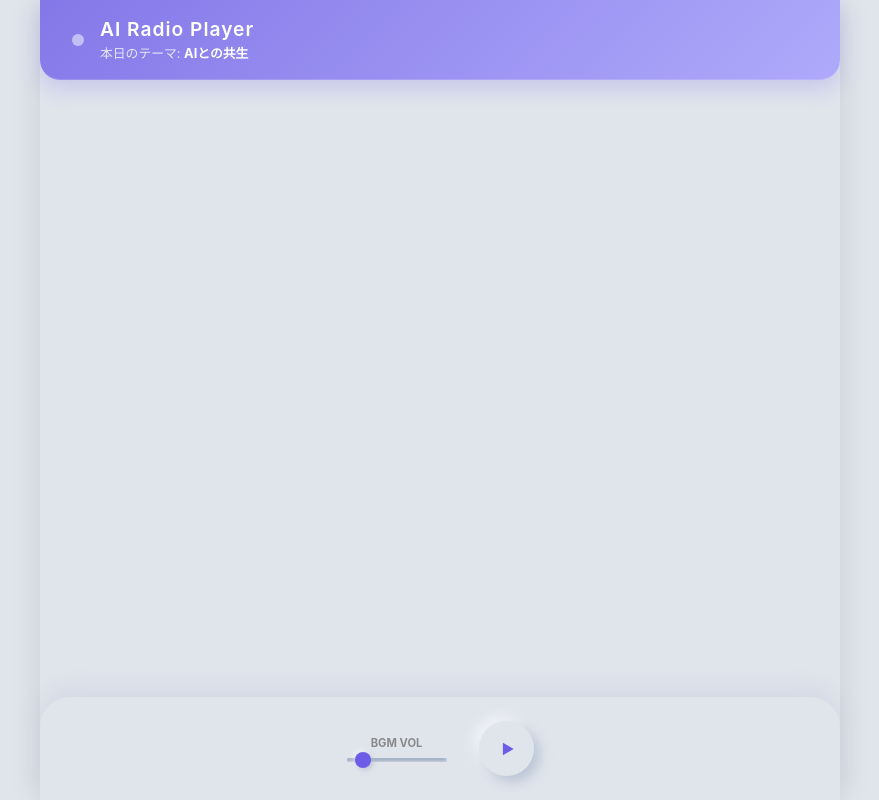
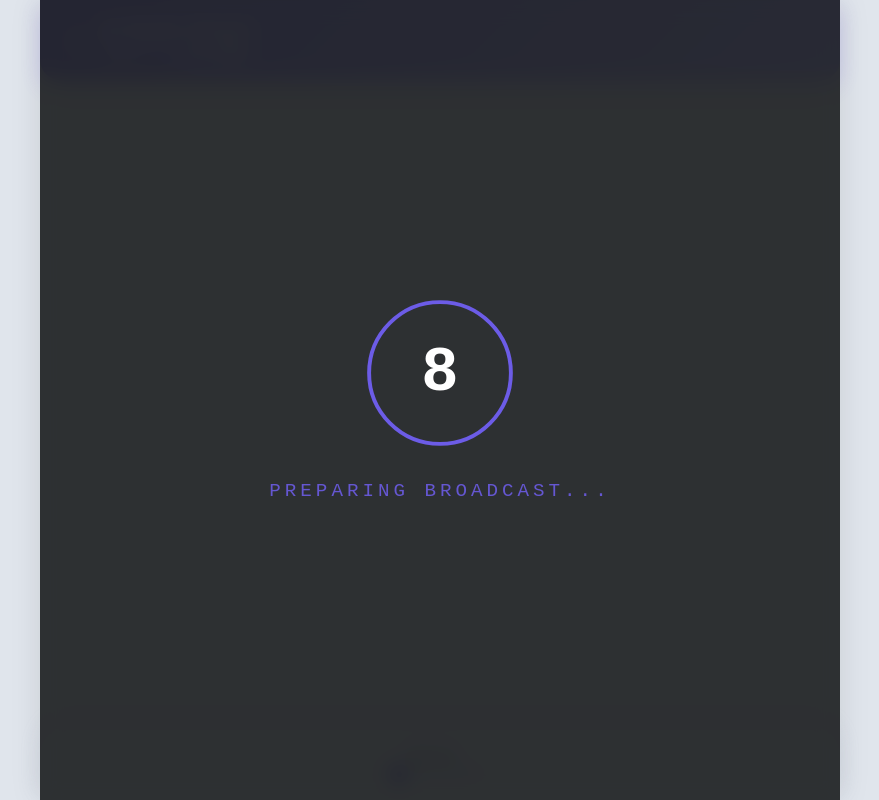
Before and after one commit to yuma25/AI-Radio-Room, a website built with Vite: page frontend/index.html in a window 1280 px wide. Both pictures are taken after a click on the button "放送準備完了". Shown: the whole page, without its empty margins (200-1079 px from the left). Built offline with nearby package versions, Linux system fonts and the light colour scheme; files whose address does not match are found by name.

Commit message:
feat: 初回ラグ隠蔽用カウントダウン演出の追加とUI・プロンプトの大幅改善 (#20)
- index.html, style.css: 放送準備完了時に10秒間のカウントダウンを表示するオーバーレイUIを追加
- main.ts: カウントダウンの10秒間を利用して裏側でAI台本の生成(fetch)を並行処理するロジックを実装
- main.ts: カウントダウン終了後、自然な流れでMCとゲストの「自己紹介（ダミーデータ）」を再生
- player.ts: セリフ間に0.6秒のポーズ(setTimeout)を追加し、不自然なマシンガントークを解消
- prompt.go: 二重の自己紹介を防ぐルールの追加、誤発音防止のためのカタカナ化、笑い声の積極的仕様をAIに指示

Co-authored-by: Gemini-CLI[bot] <gemini-cli[bot]@users.noreply.github.com>

```diff
--- a/frontend/index.html
+++ b/frontend/index.html
@@ -28,6 +28,14 @@
         </div>
       </div>
 
+      <!-- カウントダウン演出用オーバーレイ -->
+      <div id="countdown-overlay" class="countdown-overlay hidden">
+        <div class="countdown-circle">
+          <span id="countdown-number">10</span>
+        </div>
+        <p class="countdown-text">PREPARING BROADCAST...</p>
+      </div>
+
       <!-- メインエリア -->
       <main class="main-layout">
         <!-- グラスモーフィズムなヘッダー（プレイヤー風） -->
@@ -56,13 +64,6 @@
               <label for="bgm-volume" class="mixer-label">BGM VOL</label>
               <input type="range" id="bgm-volume" min="0" max="1" step="0.05" value="0.1" />
             </div>
-
-            <button id="start-broadcast" class="neumorphic-button primary">
-              <span class="icon">▶</span>
-            </button>
-            <button id="stop-broadcast" class="neumorphic-button danger hidden">
-              <span class="icon">■</span>
-            </button>
           </div>
         </footer>
       </main>
--- a/frontend/src/main.ts
+++ b/frontend/src/main.ts
@@ -51,6 +51,9 @@ document.addEventListener("DOMContentLoaded", () => {
     const currentThemeDisplay = document.getElementById(
       "current-theme-display",
     );
+    const onAirIndicator = document.getElementById("on-air-indicator");
+    const countdownOverlay = document.getElementById("countdown-overlay");
+    const countdownNumber = document.getElementById("countdown-number");
 
     let currentTheme = "AIとの共生"; // デフォルトテーマ
 
@@ -60,36 +63,52 @@ document.addEventListener("DOMContentLoaded", () => {
         if (inputVal) {
           currentTheme = inputVal;
         }
+
+        // UIの初期化
+        chat.clear();
+        modalStartBtn.setAttribute("disabled", "true");
+
         // テーマをヘッダーに掲示してモーダルを閉じる
         const span = currentThemeDisplay.querySelector("span");
         if (span) span.textContent = currentTheme;
         currentThemeDisplay.classList.remove("hidden");
         themeModal.classList.add("hidden");
-      });
-    }
 
-    // 3. [内部] 放送開始ボタンのイベント設定
-    const startBtn = document.getElementById("start-broadcast");
-    const onAirIndicator = document.getElementById("on-air-indicator");
-
-    if (startBtn) {
-      startBtn.addEventListener("click", async () => {
-        console.log(`🎙️ 放送開始リクエスト: テーマ「${currentTheme}」`);
-
-        // 画面の初期化
-        chat.clear();
-        startBtn.setAttribute("disabled", "true");
-        if (onAirIndicator) {
-          onAirIndicator.classList.add("active");
-        }
+        console.log(`🎙️ 放送準備完了: テーマ「${currentTheme}」`);
 
         // BGM再生開始
         bgmAudio
           .play()
           .catch((e) => console.warn("BGM自動再生がブロックされました:", e));
 
-        // [演出] AIの台本生成（初回ラグ）を隠蔽するためのプレトーク（ダミーデータ）をキューに追加
-        // バックエンドがAIから台本を受け取るまでの間（数秒〜10秒）、この自己紹介を再生して時間を稼ぐ
+        // [演出] 10秒のカウントダウンを開始し、その裏でバックエンドに台本生成を依頼する
+        if (countdownOverlay && countdownNumber) {
+          countdownOverlay.classList.remove("hidden");
+          let count = 10;
+          countdownNumber.textContent = count.toString();
+
+          // 非同期でバックエンドへリクエストを開始 (awaitしない)
+          const fetchPromise = fetch("http://localhost:8080/api/broadcasts", {
+            method: "POST",
+            headers: {
+              "Content-Type": "application/json",
+            },
+            body: JSON.stringify({ theme: currentTheme }),
+          });
+
+          // カウントダウンタイマー
+          const timer = setInterval(() => {
+            count--;
+            if (count > 0) {
+              countdownNumber.textContent = count.toString();
+            } else {
+              clearInterval(timer);
+              countdownOverlay.classList.add("hidden");
+              if (onAirIndicator) {
+                onAirIndicator.classList.add("active");
+              }
+
+              // カウントダウン終了後、自然な自己紹介（プレトーク）をキューに追加
               const preTalks: ScriptItem[] = [
                 {
                   speaker: "mc",
@@ -116,25 +135,15 @@ document.addEventListener("DOMContentLoaded", () => {
                   emotion: "excited",
                 },
               ];
-
               preTalks.forEach((item) => voice.enqueue(item));
 
-        try {
-          // [標準] fetch API を使用して、バックエンドのストリーミングエンドポイントを呼び出す。
-          // NOTE: EventSource は POST をサポートしていないため、fetch と ReadableStream を組み合わせて SSE を受信する。
-          const response = await fetch("http://localhost:8080/api/broadcasts", {
-            method: "POST",
-            headers: {
-              "Content-Type": "application/json",
-            },
-            body: JSON.stringify({ theme: currentTheme }),
-          });
-
+              // 裏で走らせていた fetch 処理の結果を受け取る
+              fetchPromise
+                .then(async (response) => {
                   if (!response.ok || !response.body) {
                     throw new Error(`サーバーエラー: ${response.statusText}`);
                   }
 
-          // [標準] ReadableStream を使用した逐次読み込み。
                   const reader = response.body.getReader();
                   const decoder = new TextDecoder();
                   let buffer = "";
@@ -143,12 +152,9 @@ document.addEventListener("DOMContentLoaded", () => {
                     const { value, done } = await reader.read();
                     if (done) break;
 
-            // チャンクをテキストにデコードし、バッファに追加
                     buffer += decoder.decode(value, { stream: true });
-
-            // SSE フォーマット "data: {...}\n\n" をパースする。
                     const lines = buffer.split("\n\n");
-            buffer = lines.pop() || ""; // 完了していない行をバッファに残す
+                    buffer = lines.pop() || "";
 
                     for (const line of lines) {
                       if (line.startsWith("data: ")) {
@@ -159,7 +165,7 @@ document.addEventListener("DOMContentLoaded", () => {
                           const item: ScriptItem = JSON.parse(jsonStr);
                           console.log("📥 受信データ:", item);
 
-                  // [内部] 受信したセリフを音声再生キューに追加する。描画は onPlayStart に委譲する。
+                          // 受信したセリフを音声再生キューに追加する
                           voice.enqueue(item);
                         } catch (e) {
                           console.warn("JSON パース失敗:", e, line);
@@ -167,7 +173,8 @@ document.addEventListener("DOMContentLoaded", () => {
                       }
                     }
                   }
-        } catch (error) {
+                })
+                .catch((error) => {
                   console.error("❌ 通信エラー:", error);
                   chat.addMessage({
                     speaker: "mc",
@@ -175,13 +182,15 @@ document.addEventListener("DOMContentLoaded", () => {
                     text: "通信エラーが発生したため、放送を中断します。",
                     emotion: "calm",
                   });
-        } finally {
-          startBtn.removeAttribute("disabled");
+                })
+                .finally(() => {
                   if (onAirIndicator) {
                     onAirIndicator.classList.remove("active");
                   }
-          // bgmAudio.pause(); // 放送終了後もBGMを流し続けるかはお好みで
                   console.log("🏁 放送ストリームが終了した。");
+                });
+            }
+          }, 1000); // 1秒ごとにカウントダウン
         }
       });
     }
--- a/frontend/src/style.css
+++ b/frontend/src/style.css
@@ -318,6 +318,66 @@ input[type="range"]::-webkit-slider-runnable-track {
   display: none !important;
 }
 
+/* Countdown Overlay */
+.countdown-overlay {
+  position: absolute;
+  top: 0;
+  left: 0;
+  width: 100%;
+  height: 100%;
+  background-color: rgba(26, 28, 30, 0.9);
+  backdrop-filter: blur(10px);
+  z-index: 200;
+  display: flex;
+  flex-direction: column;
+  justify-content: center;
+  align-items: center;
+  color: #fff;
+}
+
+.countdown-overlay.hidden {
+  display: none !important;
+}
+
+.countdown-circle {
+  width: 150px;
+  height: 150px;
+  border-radius: 50%;
+  border: 4px solid var(--primary-color);
+  display: flex;
+  justify-content: center;
+  align-items: center;
+  font-size: 4rem;
+  font-weight: bold;
+  font-family: monospace;
+  box-shadow: 0 0 20px rgba(108, 92, 231, 0.5);
+  animation: pulse-ring 1s infinite;
+}
+
+.countdown-text {
+  margin-top: 2rem;
+  font-family: monospace;
+  letter-spacing: 4px;
+  font-size: 1.2rem;
+  color: var(--primary-color);
+  animation: blink 1s infinite;
+}
+
+@keyframes pulse-ring {
+  0% {
+    transform: scale(0.95);
+    box-shadow: 0 0 0 0 rgba(108, 92, 231, 0.7);
+  }
+  70% {
+    transform: scale(1);
+    box-shadow: 0 0 0 20px rgba(108, 92, 231, 0);
+  }
+  100% {
+    transform: scale(0.95);
+    box-shadow: 0 0 0 0 rgba(108, 92, 231, 0);
+  }
+}
+
 .modal-content {
   width: 80%;
   max-width: 400px;
--- a/frontend/src/voice/player.ts
+++ b/frontend/src/voice/player.ts
@@ -97,7 +97,8 @@ export class VoicePlayer {
           // 再生終了時の処理
           audio.onended = () => {
             URL.revokeObjectURL(url); // メモリ解放
-            resolve();
+            // セリフ間に自然な「間（ポーズ）」を設けるため、0.6秒待ってから次へ進む
+            setTimeout(resolve, 600);
           };
 
           audio.onerror = (e) => {
```
Also changed, not shown: 1 other file. Lines whose indentation alone changed are shown as unchanged.
